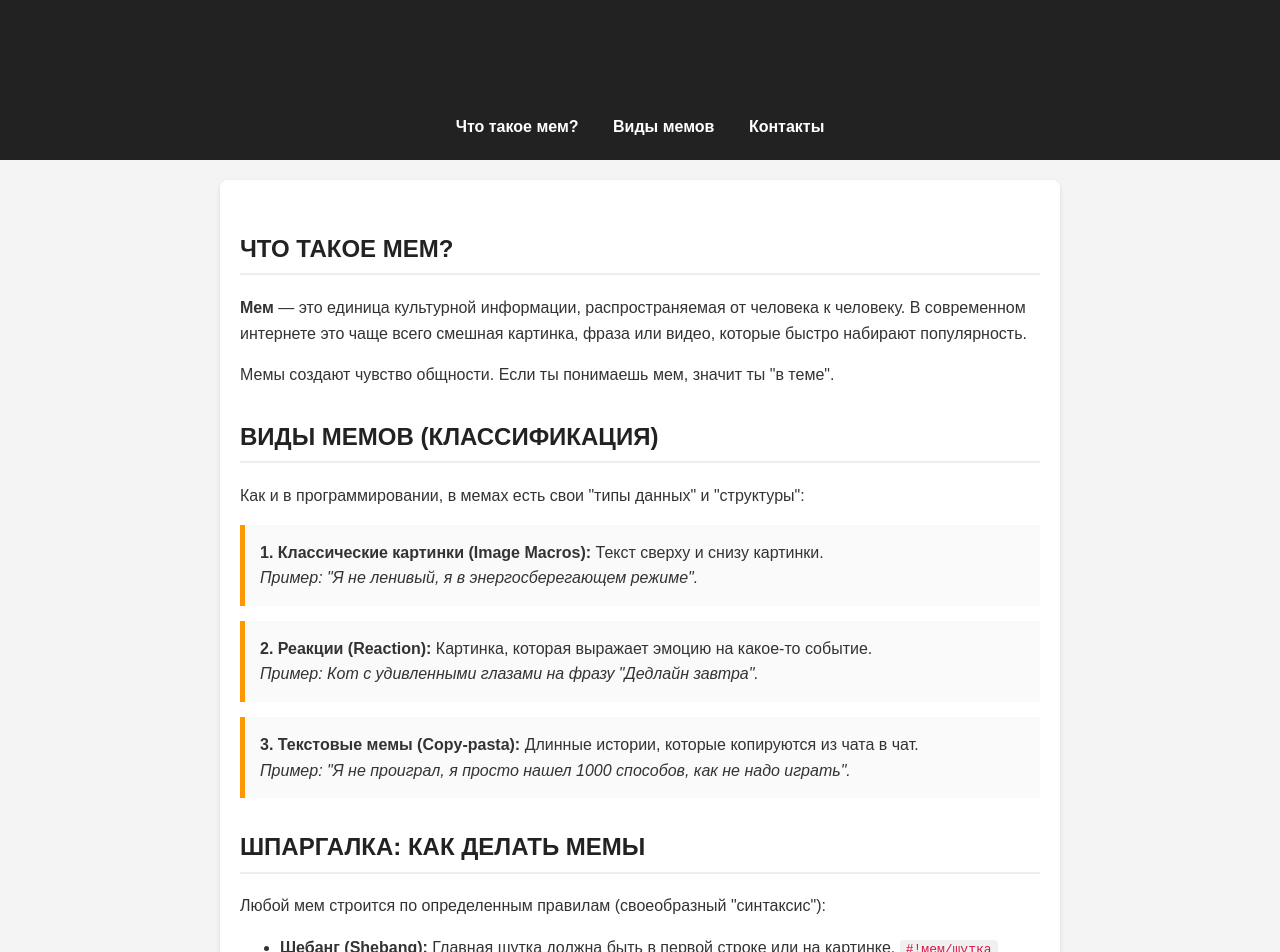
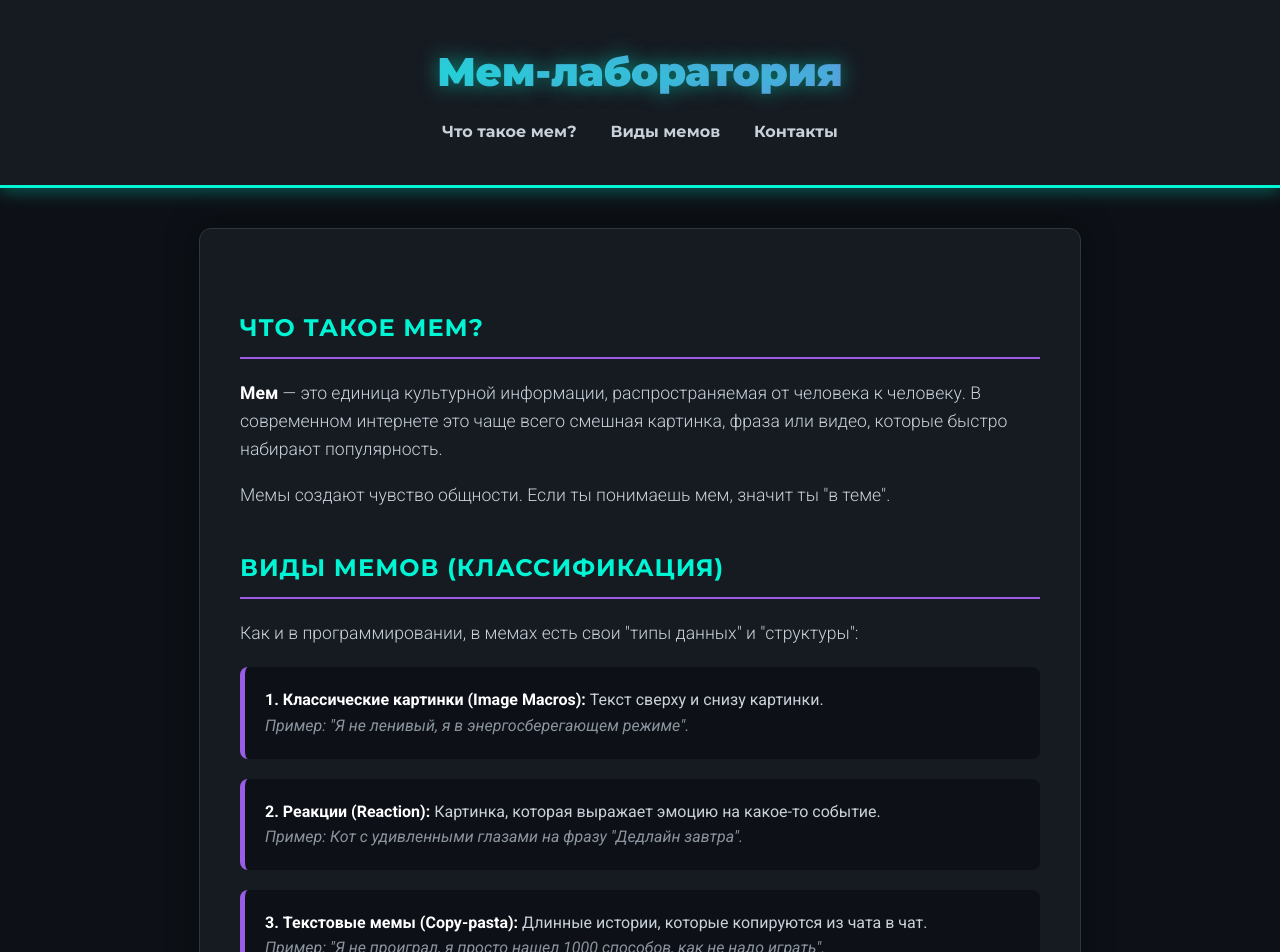
Before and after one commit to RayRiAn/my-site-memes, a plain HTML site: page index.html in a window 1280 px wide. Shown: the top 952 px of the page. Drawn offline with Linux system fonts and the light colour scheme.

Commit message:
Update index.html
улучшила(наверное)дизайн

```diff
--- a/index.html
+++ b/index.html
@@ -3,81 +3,145 @@
 <head>
     <meta charset="UTF-8">
     <meta name="viewport" content="width=device-width, initial-scale=1.0">
-    <title>Моя шпаргалка по мемам</title>
+    <title>Мем-лаборатория RayRiAn</title>
+    <!-- Подключаем шрифты Google -->
+    <link rel="preconnect" href="https://fonts.googleapis.com">
+    <link rel="preconnect" href="https://fonts.gstatic.com" crossorigin>
+    <link href="https://fonts.googleapis.com/css2?family=Montserrat:wght@700;900&family=Roboto:ital,wght@0,300;0,400;0,700;1,400&display=swap" rel="stylesheet">
     <style>
-        /* Базовые стили */
+        /* --- ОБЩИЕ СТИЛИ --- */
         body {
-            font-family: Arial, sans-serif;
+            font-family: 'Roboto', sans-serif;
             margin: 0;
             padding: 0;
-            background-color: #f4f4f4;
-            color: #333;
+            background-color: #0d1117; /* Тёмный фон, как в GitHub */
+            color: #c9d1d9;
             line-height: 1.6;
         }
-        /* Шапка сайта */
+
+        /* --- ШАПКА --- */
         header {
-            background-color: #222;
-            color: white;
-            padding: 20px 0;
+            background-color: #161b22;
+            padding: 40px 20px;
             text-align: center;
+            border-bottom: 3px solid #00f5d4; /* Неоновая полоска */
+            box-shadow: 0 4px 15px rgba(0, 245, 212, 0.3);
         }
-        nav {
-            margin-top: 10px;
+        h1 {
+            font-family: 'Montserrat', sans-serif;
+            font-weight: 900;
+            font-size: 2.5em;
+            margin: 0 0 15px 0;
+            background: linear-gradient(90deg, #00f5d4, #9b5de5); /* Градиент */
+            -webkit-background-clip: text;
+            -webkit-text-fill-color: transparent; /* Делает текст прозрачным, виден градиент */
+            text-shadow: 0 0 20px rgba(0, 245, 212, 0.5);
         }
         nav a {
-            color: white;
+            color: #c9d1d9;
             text-decoration: none;
             margin: 0 15px;
-            font-weight: bold;
+            font-weight: 700;
+            font-family: 'Montserrat', sans-serif;
+            transition: all 0.3s ease;
         }
         nav a:hover {
+            color: #00f5d4;
+            text-shadow: 0 0 10px #00f5d4;
+        }
+
+        /* --- ОСНОВНОЙ КОНТЕНТ --- */
+        main {
+            max-width: 800px;
+            margin: 40px auto;
+            background: #161b22;
+            padding: 40px;
+            border-radius: 12px;
+            border: 1px solid #30363d;
+            box-shadow: 0 0 30px rgba(0, 0, 0, 0.5);
+        }
+        h2 {
+            font-family: 'Montserrat', sans-serif;
+            font-weight: 700;
+            color: #00f5d4;
+            border-bottom: 2px solid #9b5de5;
+            padding-bottom: 10px;
+            margin-top: 40px;
+            text-transform: uppercase;
+            letter-spacing: 1px;
+        }
+        p {
+            font-weight: 300;
+            font-size: 1.1em;
+        }
+        strong {
+            color: #ffffff;
+            font-weight: 700;
+        }
+
+        /* --- БЛОКИ С МЕМАМИ --- */
+        .meme-block {
+            background: #0d1117;
+            border-left: 5px solid #9b5de5;
+            padding: 20px;
+            margin: 20px 0;
+            border-radius: 8px;
+            transition: all 0.3s ease;
+        }
+        .meme-block:hover {
+            border-left-color: #00f5d4;
+            box-shadow: 0 0 20px rgba(0, 245, 212, 0.3);
+            transform: translateX(5px);
+        }
+        .meme-block em {
+            color: #8b949e;
+        }
+
+        /* --- КОД (шпаргалка) --- */
+        code {
+            background: #21262d;
+            padding: 3px 8px;
+            border-radius: 5px;
+            font-family: 'Courier New', monospace;
+            color: #00f5d4;
+            border: 1px solid #30363d;
+        }
+
+        /* --- СПИСКИ --- */
+        ul {
+            padding-left: 20px;
+        }
+        li {
+            margin-bottom: 10px;
+        }
+
+        /* --- ССЫЛКИ В КОНТАКТАХ --- */
+        a {
+            color: #9b5de5;
+            text-decoration: none;
+            transition: color 0.3s ease;
+        }
+        a:hover {
+            color: #00f5d4;
             text-decoration: underline;
         }
-        /* Основной контент */
-        main {
-            max-width: 800px;
-            margin: 20px auto;
-            background: white;
-            padding: 20px;
-            border-radius: 8px;
-            box-shadow: 0 2px 5px rgba(0,0,0,0.1);
-        }
-        h1, h2 {
-            color: #222;
-        }
-        h2 {
-            border-bottom: 2px solid #eee;
-            padding-bottom: 5px;
-            margin-top: 30px;
-        }
-        /* Блоки с кодом / примерами */
-        code {
-            background: #f0f0f0;
-            padding: 2px 6px;
-            border-radius: 4px;
-            font-family: monospace;
-            color: #d14;
-        }
-        .meme-block {
-            background: #fafafa;
-            border-left: 5px solid #ff9800;
-            padding: 15px;
-            margin: 15px 0;
-        }
-        /* Подвал */
+
+        /* --- ПОДВАЛ --- */
         footer {
             text-align: center;
-            padding: 20px;
-            background: #222;
-            color: white;
-            margin-top: 40px;
+            padding: 30px;
+            background: #161b22;
+            color: #8b949e;
+            margin-top: 60px;
+            border-top: 1px solid #30363d;
+            font-size: 0.9em;
         }
     </style>
 </head>
 <body>
 
     <header>
-        <h1>Добро пожаловать в мир мемов!</h1>
+        <h1>Мем-лаборатория</h1>
         <nav>
             <a href="#what-is">Что такое мем?</a>
             <a href="#types">Виды мемов</a>
@@ -114,7 +178,7 @@
             </div>
         </section>
 
-        <!-- Раздел 3: Шпаргалка по коду -->
+        <!-- Раздел 3: Шпаргалка -->
         <section id="code">
             <h2>ШПАРГАЛКА: КАК ДЕЛАТЬ МЕМЫ</h2>
             <p>Любой мем строится по определенным правилам (своеобразный "синтаксис"):</p>
@@ -126,7 +190,7 @@
             </ul>
         </section>
 
-        <!-- Раздел 4: Контакты (ОБНОВЛЕНО) -->
+        <!-- Раздел 4: Контакты -->
         <section id="contacts">
             <h2>МОИ КОНТАКТЫ</h2>
             <p>Если у тебя есть крутой мем, скидывай мне:</p>
```
